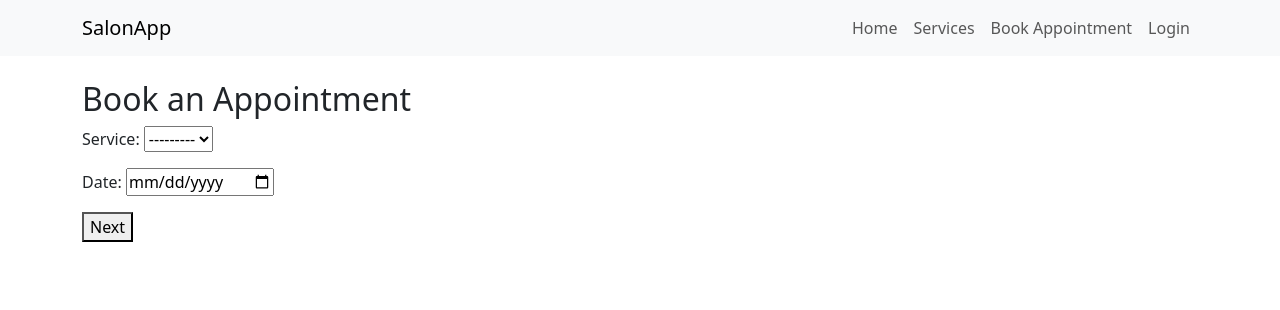
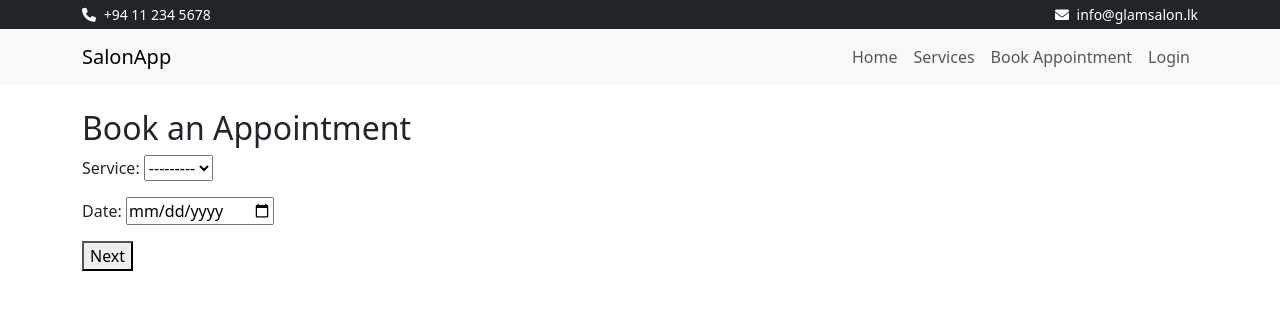
Before and after one commit to Tharushi-Perera/appointment_system, a Django app: page /book/ in a window 1280 px wide. Shown: the top 310 px of the page. Run offline with Django 3.2, Linux system fonts and the light colour scheme; the visitor is signed in with stand-in values (Sample User, id 1); data that the repository does not hold is empty.

Commit message:
Topbar Contact Info.html

```diff
--- a/templates/base.html
+++ b/templates/base.html
@@ -7,8 +7,18 @@
 
     <!-- ✅ Bootstrap CSS -->
     <link href="https://cdn.jsdelivr.net/npm/bootstrap@5.3.0/dist/css/bootstrap.min.css" rel="stylesheet">
+    <!-- Font Awesome for Icons -->
+    <link rel="stylesheet" href="https://cdnjs.cloudflare.com/ajax/libs/font-awesome/6.0.0-beta3/css/all.min.css">
 </head>
 <body>
+
+<!-- ✅ Topbar Contact Info -->
+<div class="bg-dark text-white py-1">
+  <div class="container d-flex justify-content-between">
+    <small><i class="fas fa-phone me-1"></i> +94 11 234 5678</small>
+    <small><i class="fas fa-envelope me-1"></i> info@glamsalon.lk</small>
+  </div>
+</div>
 
 <!-- ✅ Navbar -->
 <nav class="navbar navbar-expand-lg navbar-light bg-light">
```
